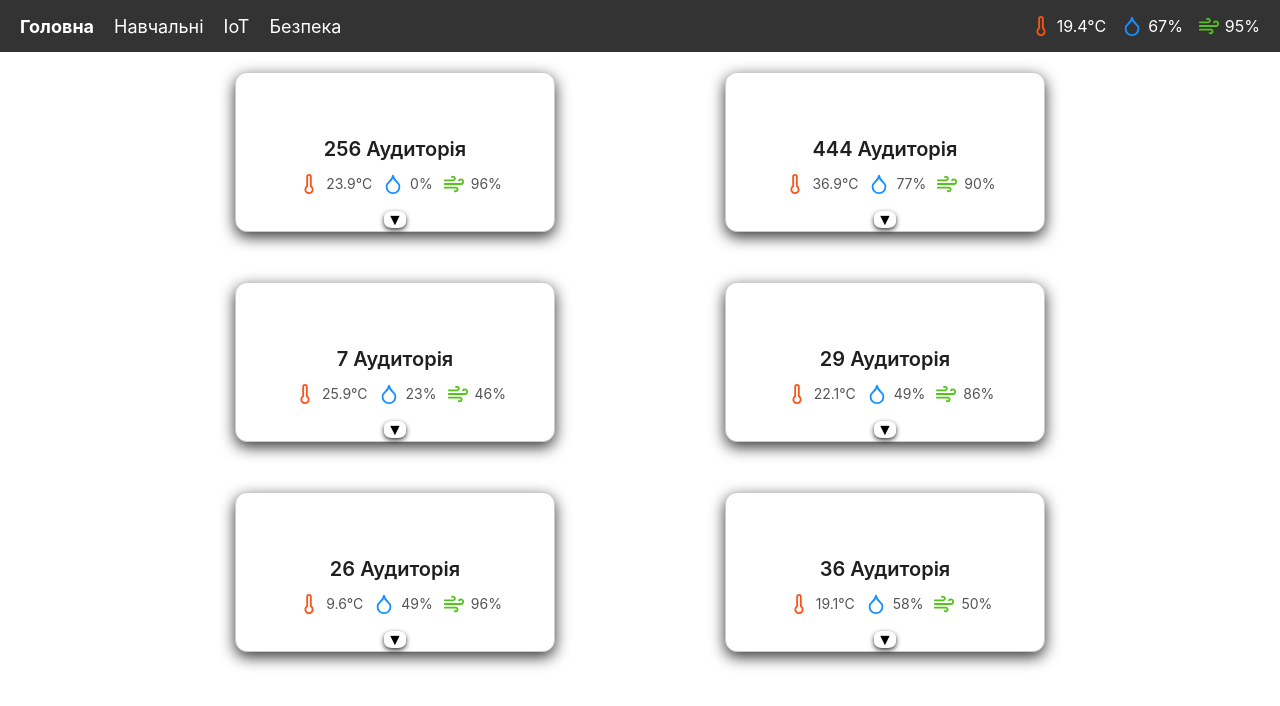
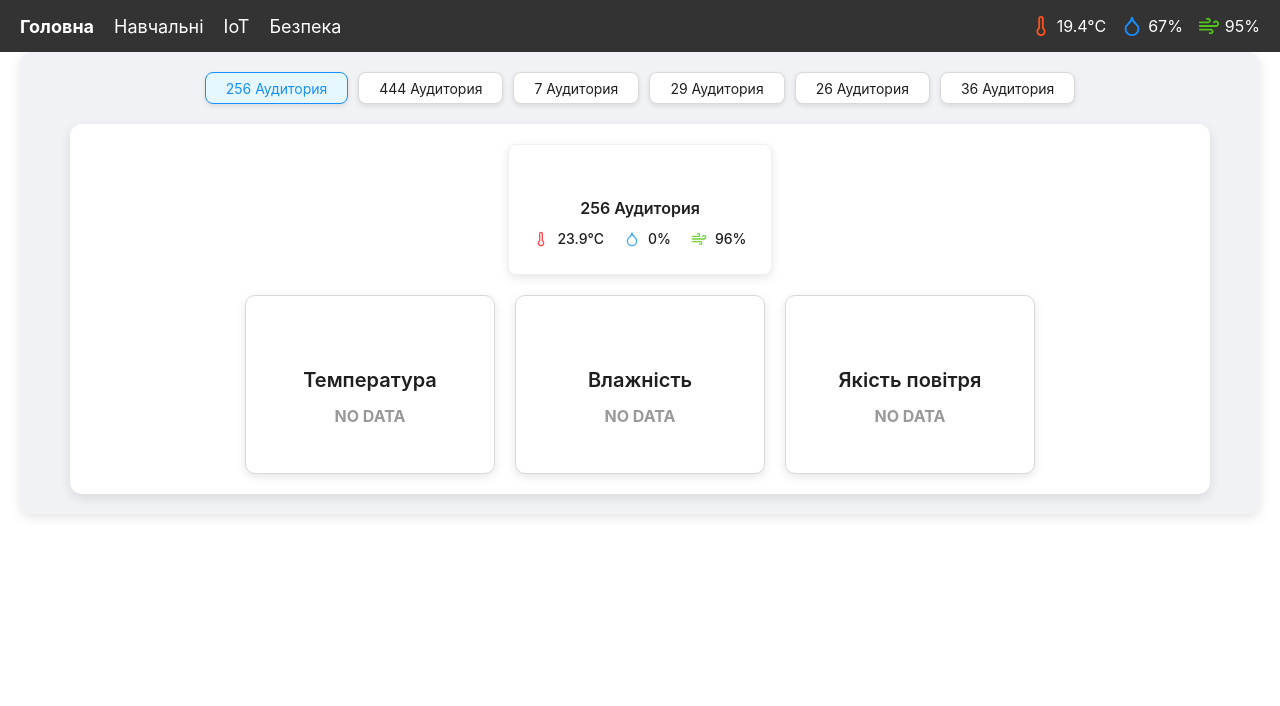
Before and after one commit to MykolaZhigun/degrees_ksu, a React (Create React App) app: page /cabinets in a window 1280 px wide. Shown: the top 706 px of the page. Built offline with nearby package versions, Linux system fonts and the light colour scheme.

Commit message:
Change view page LearningCabinetsPage.jsx

```diff
--- a/src/Pages/LearningCabinetsPage.jsx
+++ b/src/Pages/LearningCabinetsPage.jsx
@@ -15,15 +15,7 @@ function LearningCabinetsPage() {
             />
 
             <div className="page-container">
-                {sensorsInfo.map(sensor => (
-                    <Cabinets
-                        key={sensor.name}
-                        name={sensor.name}
-                        temperature={sensor.temperature}
-                        humidity={sensor.humidity}
-                        airQuality={sensor.airQuality}
-                    />
-                ))}
+                <Cabinets sensors={sensorsInfo} />
             </div>
         </>
     );
--- a/src/components/Cabinets.jsx
+++ b/src/components/Cabinets.jsx
@@ -1,46 +1,64 @@
-import { Card, Typography } from "antd";
+import React, { useState } from "react";
+import sensorsInfo from "../info/SensorsInfo";
+import { Button, Card, Typography } from "antd";
 import { Droplet, Thermometer, Wind } from "lucide-react";
-import React, { useState } from "react";
-import '../style/cabinets.css';
+import "../style/cabinets.css";
 
 const { Title, Text } = Typography;
 
-function Cabinets({ name, temperature, humidity, airQuality }) {
-    const [isFormVisible, setFormVisible] = useState(false);
+function GraphCard({ title, data }) {
+    return (
+        <Card className="graph-card">
+            <Title level={4}>{title}</Title>
+            {data ? <div>{/* Тут будет график */}</div> : <Text className="no-data">NO DATA</Text>}
+        </Card>
+    );
+}
 
-    const toggleFormVisibility = () => {
-        setFormVisible(!isFormVisible);
-    };
+function Cabinets() {
+    const [selectedSensor, setSelectedSensor] = useState(sensorsInfo[0]); // Дефолтный сенсор
 
     return (
-        <div className="card-container">
-            <Card className="card">
-                <Title level={4} className="card-title">{name} Аудиторія</Title>
-                <div className="card-content">
-                    <div className="card-item">
-                        <Thermometer size={22} color="#fa541c" />
-                        <Text className="card-item-text">{temperature}°C</Text>
+        <div className="dashboard-container">
+            <div className="sensor-buttons">
+                {sensorsInfo.map(sensor => (
+                    <Button
+                        key={sensor.name}
+                        onClick={() => setSelectedSensor(sensor)}
+                        className={`sensor-button ${selectedSensor?.name === sensor.name ? "selected" : ""}`}
+                    >
+                        {sensor.name} Аудитория
+                    </Button>
+                ))}
+            </div>
+
+            <div className="graphs-container">
+                <Card className="sensor-card">
+                    <Title level={5} className="sensor-title">
+                        {selectedSensor.name} Аудитория
+                    </Title>
+                    <div className="sensor-details-horizontal">
+                        <div className="sensor-item">
+                            <Thermometer size={16} color="#ff4d4f" />
+                            <Text className="sensor-text">{selectedSensor.temperature}°C</Text>
+                        </div>
+                        <div className="sensor-item">
+                            <Droplet size={16} color="#40a9ff" />
+                            <Text className="sensor-text">{selectedSensor.humidity}%</Text>
+                        </div>
+                        <div className="sensor-item">
+                            <Wind size={16} color="#73d13d" />
+                            <Text className="sensor-text">{selectedSensor.airQuality}%</Text>
+                        </div>
                     </div>
-                    <div className="card-item">
-                        <Droplet size={22} color="#1890ff" />
-                        <Text className="card-item-text">{humidity}%</Text>
-                    </div>
-                    <div className="card-item">
-                        <Wind size={22} color="#52c41a" />
-                        <Text className="card-item-text">{airQuality}%</Text>
-                    </div>
+                </Card>
+
+                <div className="graphs-section">
+                    <GraphCard title="Температура" data={selectedSensor.temperatureData} />
+                    <GraphCard title="Влажність" data={selectedSensor.humidityData} />
+                    <GraphCard title="Якість повітря" data={selectedSensor.airQualityData} />
                 </div>
-                <button className="down-arrow-button" onClick={toggleFormVisibility}>
-                    {isFormVisible ? '▲' : '▼'}
-                </button>
-            </Card>
-            {isFormVisible && (
-                <div className="additional-div">
-                    <form className="hidden-form">
-                        Soon
-                    </form>
-                </div>
-            )}
+            </div>
         </div>
     );
 }
--- a/src/style/cabinets.css
+++ b/src/style/cabinets.css
@@ -1,104 +1,108 @@
-.card-container {
-    flex: 0 0 auto;
-    position: relative;
-    margin-bottom: 30px;
+.dashboard-container {
     display: flex;
     flex-direction: column;
     align-items: center;
+    gap: 20px;
+    padding: 20px;
+    background-color: #f0f2f5;
+    border-radius: 12px;
+    box-shadow: 0 4px 12px rgba(0, 0, 0, 0.1);
+    max-width: 1200px;
+    margin: auto;
 }
 
-.card {
-    width: 320px;
-    height: 160px;
-    border-radius: 12px;
-    text-align: center;
-    background-color: white;
-    border: 1px solid #ccc;
-    padding: 12px;
-    position: relative;
-    transition: transform 0.3s ease, box-shadow 0.3s ease;
-    box-shadow: 0 5px 15px rgba(0, 0, 0, 0.8);
+.sensor-buttons {
+    display: flex;
+    flex-wrap: wrap;
+    gap: 10px;
+    justify-content: center;
 }
 
-.card:hover {
-    transform: translateY(-3px);
-    box-shadow: 0 10px 25px rgba(0, 0, 0, 0.2);
+.sensor-buttons button {
+    padding: 10px 20px;
+    border-radius: 8px;
+    transition: all 0.3s;
+    border: 1px solid #d9d9d9;
+    background-color: #ffffff;
+    box-shadow: 0 2px 5px rgba(0, 0, 0, 0.1);
+    cursor: pointer;
 }
 
-.card-title {
-    font-size: 18px;
-    font-weight: bold;
-    margin-bottom: 10px;
-    color: #333;
+.sensor-buttons button.selected {
+    border-color: #1890ff;
+    background-color: #e6f7ff;
+    color: #1890ff;
 }
 
-.card-content {
+.graphs-container {
     display: flex;
-    justify-content: space-evenly;
-    align-items: center;
-    margin-top: 2px;
+    flex-wrap: wrap;
+    gap: 20px;
+    justify-content: center;
+    max-width: 1100px;
+    width: 100%;
+    align-items: flex-start;
+    background: #ffffff;
+    padding: 20px;
+    border-radius: 12px;
+    box-shadow: 0 4px 12px rgba(0, 0, 0, 0.1);
 }
 
-.card-item {
-    margin-left: 10px;
+.sensor-card {
     display: flex;
     align-items: center;
+    justify-content: space-between;
+    min-width: 220px;
+    max-width: 360px;
+    border-radius: 8px;
+    box-shadow: 0 3px 10px rgba(0, 0, 0, 0.1);
+    background-color: #ffffff;
 }
 
-.card-item-text {
-    margin-left: 6px;
-    font-size: 14px;
-    color: #555;
+.sensor-title{
+    text-align: center;
 }
 
-.page-container {
-    margin-top: 20px;
-    display: grid;
-    grid-template-columns: repeat(auto-fit, minmax(320px, 1fr));
+.sensor-details-horizontal {
+    display: flex;
     gap: 20px;
-    max-width: 960px;
-    margin-left: auto;
-    margin-right: auto;
+    justify-content: space-between;
+    width: 100%;
 }
 
-.additional-div {
-    height: auto;
-    background-color: #f0f0f0;
-    margin-top: 10px;
-    border-radius: 5px;
-    width: 70%;
+.sensor-item {
     display: flex;
-    justify-content: center;
     align-items: center;
-    transition: background-color 0.3s ease-in-out, box-shadow 0.3s ease;
+    gap: 8px;
 }
 
-.down-arrow-button {
-    background-color: white;
-    border: none;
-    color: black;
-    font-size: 16px;
-    border-radius: 36%;
-    cursor: pointer;
-    width: 22px;
-    height: 17px;
-    display: flex;
-    align-items: center;
-    justify-content: center;
-    box-shadow: 0 2px 5px rgba(0, 0, 0, 0.8);
-    position: absolute;
-    bottom: 3px;
-    left: 50%;
-    transform: translateX(-50%);
-    transition: color 0.2s ease, transform 0.2s ease;
+.sensor-text {
+    font-size: 14px;
+    font-weight: 500;
 }
 
-.hidden-form {
+.graphs-section {
+    display: flex;
+    flex-wrap: wrap;
+    gap: 20px;
+    justify-content: center;
+    max-width: 900px;
+    width: 100%;
+}
+
+.graph-card {
+    min-width: 250px;
+    max-width: 270px;
+    padding: 20px;
+    border-radius: 10px;
+    box-shadow: 0 3px 10px rgba(0, 0, 0, 0.1);
+    background-color: #ffffff;
     text-align: center;
-    padding: 10px;
-    border: 1px solid #ccc;
-    border-radius: 5px;
-    background-color: #f9f9f9;
-    width: 100%;
-    box-shadow: 0 2px 5px rgba(0, 0, 0, 0.8);
+    border: 1px solid #d9d9d9;
 }
+
+.no-data {
+    font-size: 16px;
+    font-weight: bold;
+    color: #999999;
+}
```
